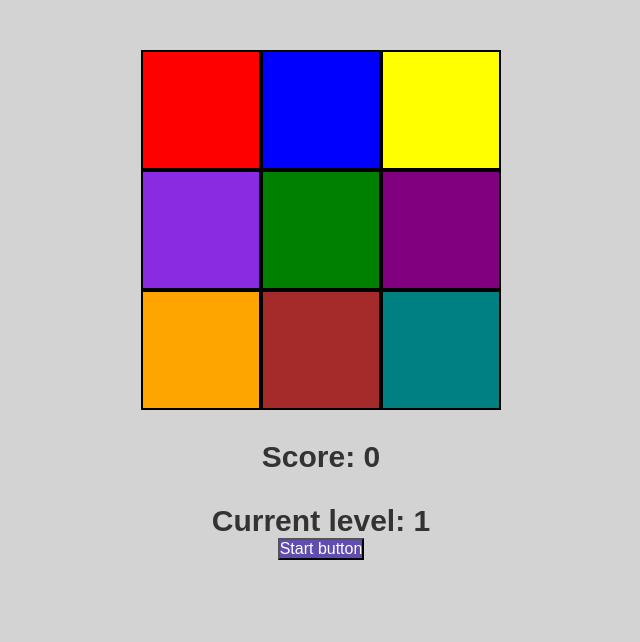
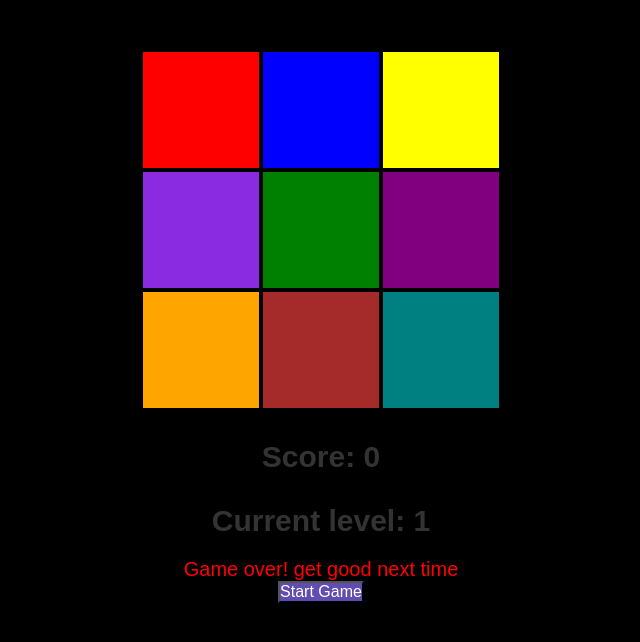
Before and after one commit to ayousef27/simon-game, a plain HTML site: page index.html in a window 1280 px wide. Shown: the whole page, without its empty margins (319-959 px from the left). Drawn offline with Linux system fonts and the light colour scheme.

Commit message:
simon-game

```diff
--- a/index.html
+++ b/index.html
@@ -27,8 +27,11 @@
       <div id="show-level">
         <p>Current level: <span id="level">1</span></p>
       </div>
+      <div id="game-over-message">
+        <p>Game over! get good next time</p>
+      </div>
 
-      <button id="start-button">Start button</button>
+      <button id="start-button">Start Game</button>
     </div>
   </body>
 </html>
--- a/script.js
+++ b/script.js
@@ -32,10 +32,13 @@ const startNewGame = () => {
   currentLevel = 1
   playerScore = 0
   gameOver = false
+  document.getElementById('game-over-message').style.display = 'none'
+  document.getElementById('start-button').style.display = 'none'
 
   console.log('Game started. Level:', currentLevel)
   generateRandomSquare()
   displaySequence()
+  updateScore()
 }
 
 // generateRandomSquare Function to generate a random square and add it to the sequence
@@ -98,6 +101,7 @@ const checkPlayerInput = () => {
     if (playerInput[i] !== sequence[i]) {
       gameOver = true
       console.log('Game Over! Mismatch at index', i)
+      document.getElementById(game - over - message).style.display = 'block'
       return
     }
   }
--- a/style.css
+++ b/style.css
@@ -2,6 +2,7 @@
   margin: 0;
   padding: 0;
   box-sizing: border-box;
+  background-color: black;
 }
 body {
   text-align: center;
@@ -88,3 +89,10 @@ body {
   background-color: #614caf;
   font-size: 16px;
 }
+
+#game-over-message {
+  margin-top: 20px;
+  text-align: center;
+  color: red;
+  font-size: 20px;
+}
```
